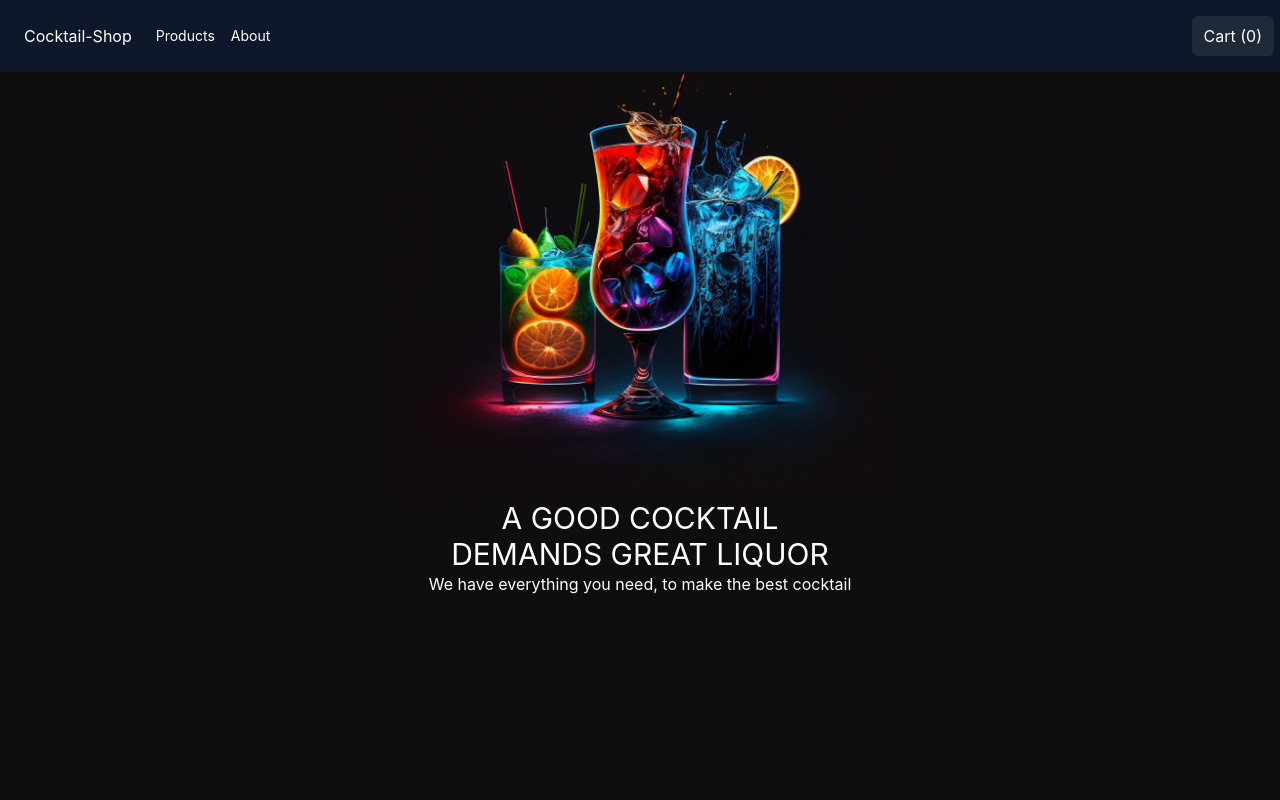
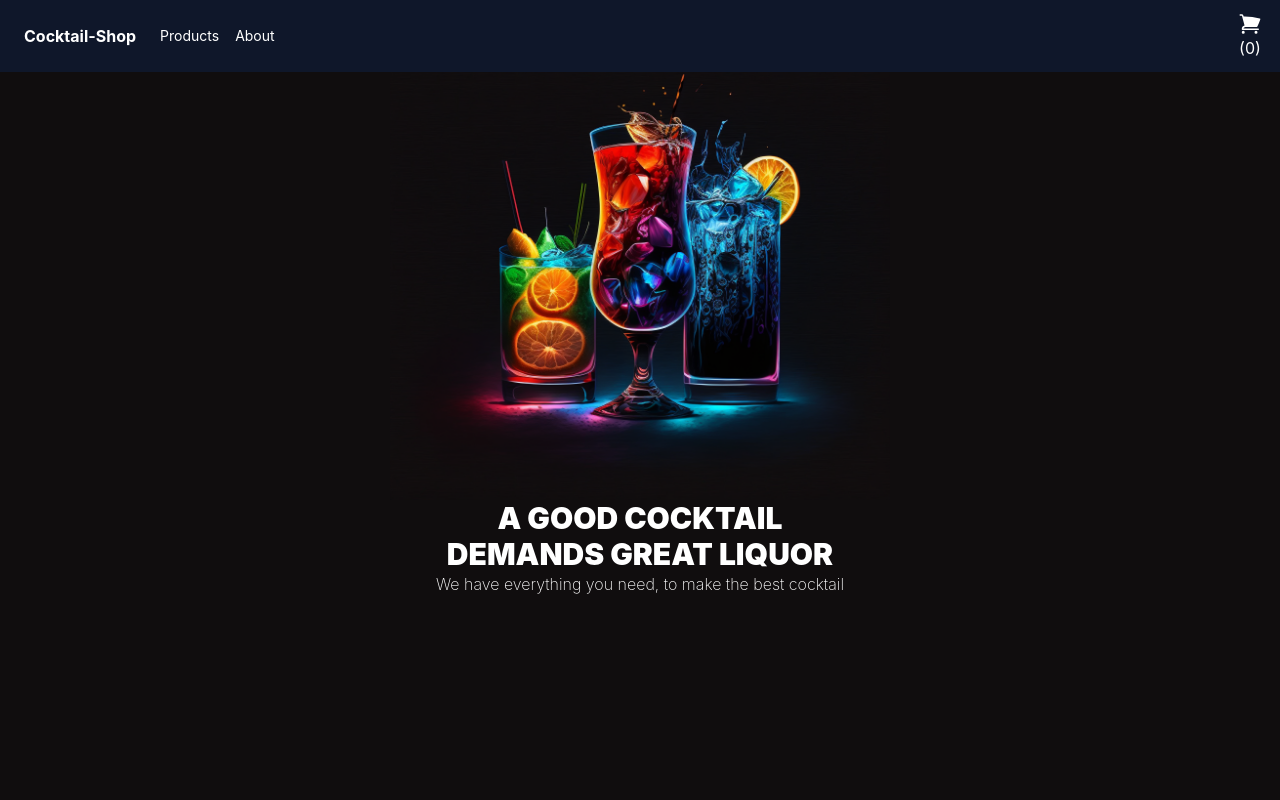
Before and after one commit to jacobgervin/cocktailshop, a React (Create React App) app: page / in a window 1280 px wide. Shown: the top 800 px of the page. Built offline with nearby package versions, Linux system fonts and the light colour scheme; no server answers.

Commit message:
Added a cart svg

```diff
--- a/src/hero.js
+++ b/src/hero.js
@@ -6,8 +6,8 @@ function HeroSection() {
   return (
     <div className="hero-section">
         <img src={heroimage} alt="cocktails" className='hero-image' />
-      <h1 className="hero-text text-3xl fw-bold">A GOOD COCKTAIL <br></br> DEMANDS GREAT LIQUOR</h1>
-      <h3 className='here-subtitle'>We have everything you need, to make the best cocktail</h3>
+      <h1 className="hero-text text-3xl font-black">A GOOD COCKTAIL <br></br> DEMANDS GREAT LIQUOR</h1>
+      <h3 className='here-subtitle font-extralight'>We have everything you need, to make the best cocktail</h3>
     </div>
   );
 }
--- a/src/nav.js
+++ b/src/nav.js
@@ -27,11 +27,14 @@ const Navigation = ({ selectedCocktails, removeFromCart, addToCart}) => {
     <nav className="flex items-center justify-between flex-wrap bg-black-500 p-6 w-screen">
   <div className="flex items-center flex-shrink-0 text-white mr-6">
 
-    <h2>Cocktail-Shop</h2>
+    <h2 className='font-bold'>Cocktail-Shop</h2>
 
   </div>
-  <button onClick={handleClick} className="bg-gray-800 text-white px-3 py-2 rounded-md lg:absolute lg:right-1.5">
-    Cart ({selectedCocktails ? selectedCocktails.length : 0})
+  <button onClick={handleClick} className="text-white px-3 py-2 rounded-md lg:absolute lg:right-1.5">
+  <svg xmlns="http://www.w3.org/2000/svg" viewBox="0 0 24 24" fill="white" class="w-6 h-6">
+  <path d="M2.25 2.25a.75.75 0 000 1.5h1.386c.17 0 .318.114.362.278l2.558 9.592a3.752 3.752 0 00-2.806 3.63c0 .414.336.75.75.75h15.75a.75.75 0 000-1.5H5.378A2.25 2.25 0 017.5 15h11.218a.75.75 0 00.674-.421 60.358 60.358 0 002.96-7.228.75.75 0 00-.525-.965A60.864 60.864 0 005.68 4.509l-.232-.867A1.875 1.875 0 003.636 2.25H2.25zM3.75 20.25a1.5 1.5 0 113 0 1.5 1.5 0 01-3 0zM16.5 20.25a1.5 1.5 0 113 0 1.5 1.5 0 01-3 0z" />
+</svg>
+ ({selectedCocktails ? selectedCocktails.length : 0})
   </button>
 
   <div className="block lg:hidden">
--- a/src/products.js
+++ b/src/products.js
@@ -14,11 +14,11 @@ const Products = ({ cocktails, addToCart }) => {
               <div className="mt-4 flex justify-between">
                 <div>
                 <h3 className="text-sm text-white-700">
-      <button type="button" className="text-left text-white" onClick={() => addToCart(cocktail.idDrink)}>
+      <button type="button" className="text-left text-white font-bold" onClick={() => addToCart(cocktail.idDrink)}>
         {cocktail.strDrink}
       </button>
     </h3>
-                  <p className="mt-1 text-sm text-white-500">Black</p>
+                  <p className="mt-1 text-sm text-gray-400">{cocktail.strCategory}</p>
                 </div>
                 <p className="text-sm font-medium text-white-900">{cocktail.idDrink.substring(0, 2)} $</p>
                 <button onClick={() => addToCart(cocktail.idDrink)} type="button" className="text-white bg-gradient-to-br from-purple-600 to-blue-500 hover:bg-gradient-to-bl focus:ring-4 focus:outline-none focus:ring-blue-300 dark:focus:ring-blue-800 font-medium rounded-lg text-sm px-5 py-2.5 text-center mr-2 mb-2">Add to cart</button>
```
